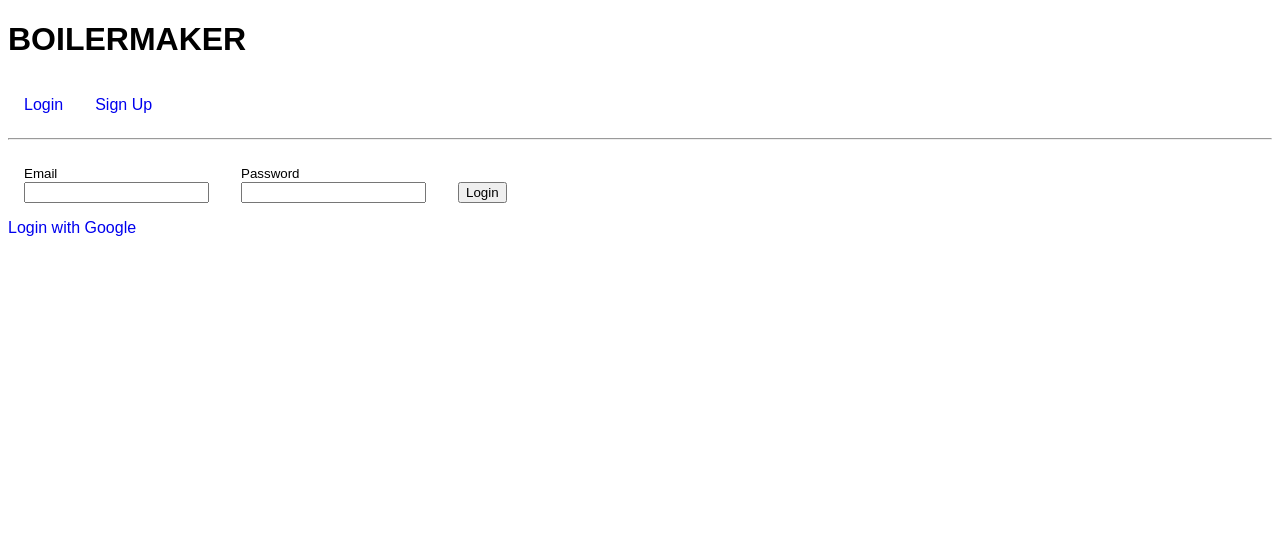
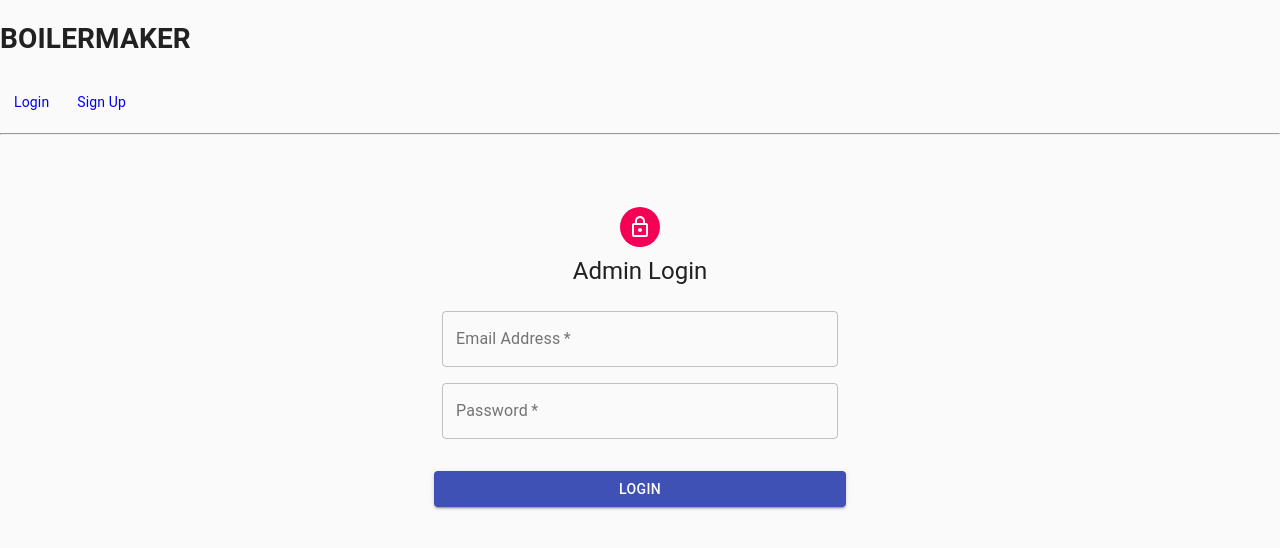
Before and after one commit to kem247/application-tracker, a React app: page / in a window 1280 px wide. Built offline with nearby package versions, Linux system fonts and the light colour scheme; no server answers.

Commit message:
Create Admin Login Page

```diff
--- a/client/components/auth-form.js
+++ b/client/components/auth-form.js
@@ -2,44 +2,130 @@ import React from 'react'
 import {connect} from 'react-redux'
 import PropTypes from 'prop-types'
 import {auth} from '../store'
+import {Link} from 'react-router-dom'
+
+import Avatar from '@material-ui/core/Avatar'
+import Button from '@material-ui/core/Button'
+import CssBaseline from '@material-ui/core/CssBaseline'
+import TextField from '@material-ui/core/TextField'
+import Grid from '@material-ui/core/Grid'
+import LockOutlinedIcon from '@material-ui/icons/LockOutlined'
+import Typography from '@material-ui/core/Typography'
+import {makeStyles} from '@material-ui/core/styles'
+import Container from '@material-ui/core/Container'
+
+const useStyles = makeStyles(theme => ({
+  paper: {
+    marginTop: theme.spacing(8),
+    display: 'flex',
+    flexDirection: 'column',
+    alignItems: 'center'
+  },
+  avatar: {
+    margin: theme.spacing(1),
+    backgroundColor: theme.palette.secondary.main
+  },
+  form: {
+    width: '100%',
+    marginTop: theme.spacing(3)
+  },
+  submit: {
+    margin: theme.spacing(3, 0, 2)
+  }
+}))
 
 /**
  * COMPONENT
  */
+
 const AuthForm = props => {
+  const classes = useStyles()
   const {name, displayName, handleSubmit, error} = props
 
   return (
-    <div>
-      <form onSubmit={handleSubmit} name={name}>
-        <div>
-          <label htmlFor="email">
-            <small>Email</small>
-          </label>
-          <input name="email" type="text" />
-        </div>
-        <div>
-          <label htmlFor="password">
-            <small>Password</small>
-          </label>
-          <input name="password" type="password" />
-        </div>
-        <div>
-          <button type="submit">{displayName}</button>
-        </div>
-        {error && error.response && <div> {error.response.data} </div>}
-      </form>
-      <a href="/auth/google">{displayName} with Google</a>
-    </div>
+    <Container component="main" maxWidth="xs">
+      <CssBaseline />
+      <div className={classes.paper}>
+        <Avatar className={classes.avatar}>
+          <LockOutlinedIcon />
+        </Avatar>
+        <Typography component="h1" variant="h5">
+          {name === 'login' ? 'Admin Login' : 'Create New Admin'}
+        </Typography>
+        <form className={classes.form} onSubmit={handleSubmit} name={name}>
+          <Grid container spacing={2}>
+            {name === 'login' ? null : (
+              <Grid item xs={12}>
+                <TextField
+                  name="accountName"
+                  variant="outlined"
+                  required
+                  fullWidth
+                  id="accountName"
+                  label="Full Name"
+                  autoFocus
+                />
+              </Grid>
+            )}
+            <Grid item xs={12}>
+              <TextField
+                variant="outlined"
+                required
+                fullWidth
+                id="email"
+                label="Email Address"
+                name="email"
+              />
+            </Grid>
+            <Grid item xs={12}>
+              <TextField
+                variant="outlined"
+                required
+                fullWidth
+                name="password"
+                label="Password"
+                type="password"
+                id="password"
+                required
+              />
+            </Grid>
+            <Button
+              type="submit"
+              name="action"
+              fullWidth
+              variant="contained"
+              color="primary"
+              className={classes.submit}
+            >
+              {displayName}
+            </Button>
+            <Grid container justify="flex-end">
+              <Grid item>
+                {name === 'login' ? (
+                  ''
+                ) : (
+                  <Link to="/home">Go back to Home</Link>
+                )}
+              </Grid>
+            </Grid>
+            <div className="row">
+              {error &&
+                error.response && (
+                  <div className="col s12" style={{color: '#fc7070'}}>
+                    {' '}
+                    {error.response.data}{' '}
+                  </div>
+                )}
+            </div>
+          </Grid>
+        </form>
+      </div>
+    </Container>
   )
 }
 
 /**
  * CONTAINER
- *   Note that we have two different sets of 'mapStateToProps' functions -
- *   one for Login, and one for Signup. However, they share the same 'mapDispatchToProps'
- *   function, and share the same Component. This is a good example of how we
- *   can stay DRY with interfaces that are very similar to each other!
  */
 const mapLogin = state => {
   return {
@@ -52,7 +138,7 @@ const mapLogin = state => {
 const mapSignup = state => {
   return {
     name: 'signup',
-    displayName: 'Sign Up',
+    displayName: 'Create New Admin',
     error: state.user.error
   }
 }
--- a/package.json
+++ b/package.json
@@ -41,6 +41,8 @@
   "author": "Fullstack Academy of Code",
   "license": "MIT",
   "dependencies": {
+    "@material-ui/core": "^4.9.5",
+    "@material-ui/icons": "^4.9.1",
     "axios": "^0.19.0",
     "compression": "^1.7.3",
     "connect-session-sequelize": "^6.0.0",
--- a/public/style.css
+++ b/public/style.css
@@ -16,6 +16,5 @@ nav a {
 }
 
 form div {
-  margin: 1em;
   display: inline-block;
 }
```
Also changed, not shown: 1 other file.
